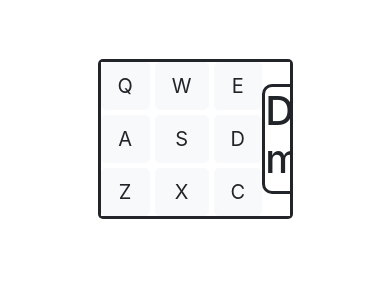
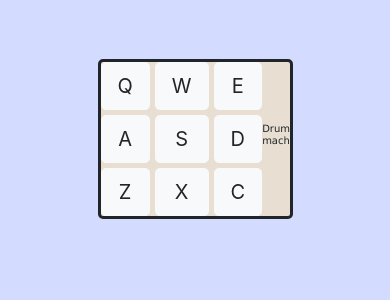
Before and after one commit to koookee/Drum-Machine, a React (Create React App) app: page / in a window 390 px wide. Shown: the top 300 px of the page. Built offline with nearby package versions, Linux system fonts and the light colour scheme.

Commit message:
Added some color to the page and media query

```diff
--- a/src/App.js
+++ b/src/App.js
@@ -4,15 +4,8 @@ import DrumMachine from './Components/DrumMachine.js'
 import 'bootstrap/dist/css/bootstrap.min.css';
 
 function App() {
-  //Displays the flexbox close to the center of the page
-  let flexDisplay = {
-    margin:"15% auto",
-    width:"50%",
-    borderRadius: "5px",
-    overflow:"hidden"
-  }
   return (
-    <div style={flexDisplay}>
+    <div style={{height: "100%",position: "absolute",left: "0",width: "100%",overflow: "hidden",backgroundColor:"#D3DBFF"}}>
     <DrumMachine />
     </div>
   );
--- /dev/null
+++ b/src/CSS/Display.css
@@ -0,0 +1,15 @@
+@media only screen and (max-width: 670px) and (min-width:615px) {
+   #display {
+  font-size: 20px;
+  }
+}
+@media only screen and (max-width: 615px) and (min-width:525px){
+   #display {
+  font-size: 15px;
+  }
+}
+@media only screen and (max-width: 525px){
+   #display {
+  font-size: 10px;
+  }
+}
--- /dev/null
+++ b/src/CSS/DrumMachine.css
@@ -0,0 +1,11 @@
+#drum-machine{
+  display:flex;
+  flex:wrap;
+  border-style:solid;
+  justify-content:space-evenly;
+  margin:15% auto;
+  width:50%;
+  border-radius: 5px;
+  overflow:hidden;
+  background-color:#e8ded2;
+}
--- a/src/Components/Display.js
+++ b/src/Components/Display.js
@@ -1,4 +1,5 @@
 import React from 'react';
+import '../CSS/Display.css';
 
 class Display extends React.Component{
   constructor(){
@@ -7,11 +8,11 @@ class Display extends React.Component{
 
 
   render(){
-    let borderAround = {borderStyle:"solid",borderRadius: "10px", alignSelf:"center"};
+    let borderAround = {alignSelf:"center", flex:"0 0 auto", width:"20%"};
 
     return(
       <div style={borderAround}>
-      <h1 id="display">{this.props.audioName}</h1>
+      <h4 id="display" style={{fontFamily:"Verdana"}}>{this.props.audioName}</h4>
       </div>
     )
   }
--- a/src/Components/DrumMachine.js
+++ b/src/Components/DrumMachine.js
@@ -1,7 +1,7 @@
 import React from 'react';
 import Button from 'react-bootstrap/Button';
 import Display from './Display.js';
-import '../CSS/buttons.css';
+import '../CSS/DrumMachine.css';
 
 class DrumMachine extends React.Component{
   constructor(){
@@ -62,11 +62,6 @@ class DrumMachine extends React.Component{
     }
   }
   render(){
-    let drumMachineDisplay = {
-      display:"flex",
-      borderStyle:"solid",
-      justifyContent:"space-evenly"
-    }
     let buttonsDisplay = {
     display:"grid",
     gridTemplateColumns:"auto auto auto",
@@ -86,7 +81,7 @@ class DrumMachine extends React.Component{
   ]
 
     return(
-      <div id="drum-machine" style={drumMachineDisplay}>
+      <div id="drum-machine">
 
         <div style={buttonsDisplay}>
 
```
Also changed, not shown: src/CSS/buttons.css (deleted).
